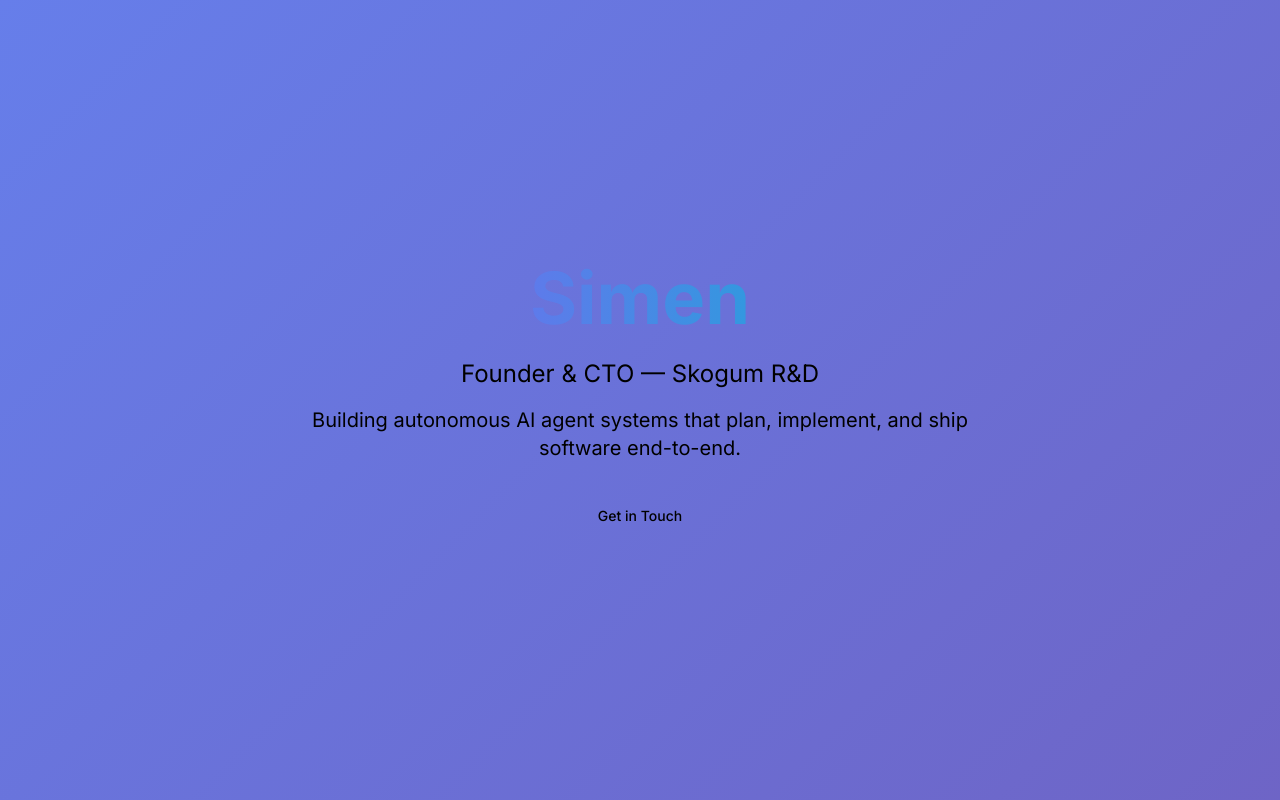
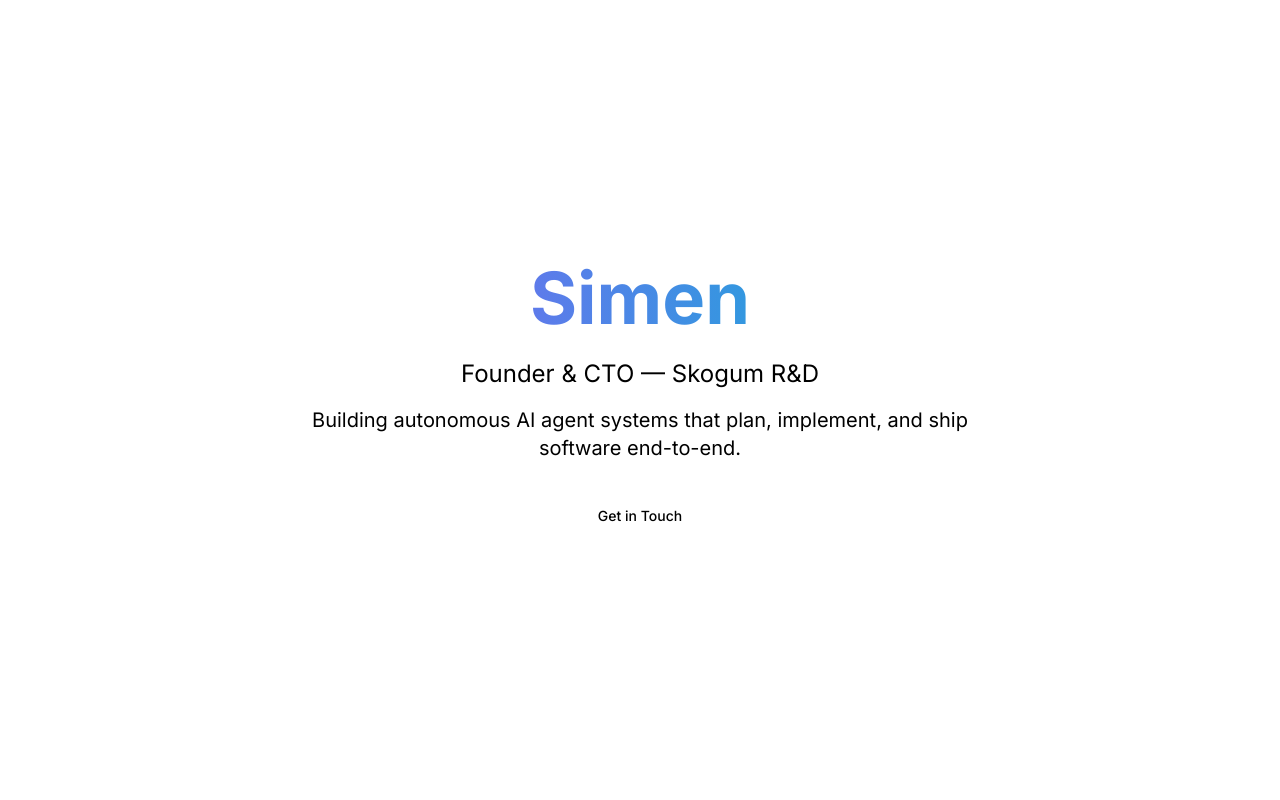
Before and after one commit to Skogum-R-D/simen-portfolio, a Next.js app: page / in a window 1280 px wide. Built offline with nearby package versions, Linux system fonts and the light colour scheme.

Commit message:
chore: add globals.css with dark theme and glassmorphism

```diff
--- a/app/globals.css
+++ b/app/globals.css
@@ -30,9 +30,3 @@
   background-clip: text;
   text-fill-color: transparent;
 }
-
-.aurora-gradient {
-  background: linear-gradient(135deg, #667eea 0%, #764ba2 100%);
-  background-size: 200% 200%;
-  animation: aurora 8s ease-in-out infinite;
-}
```
